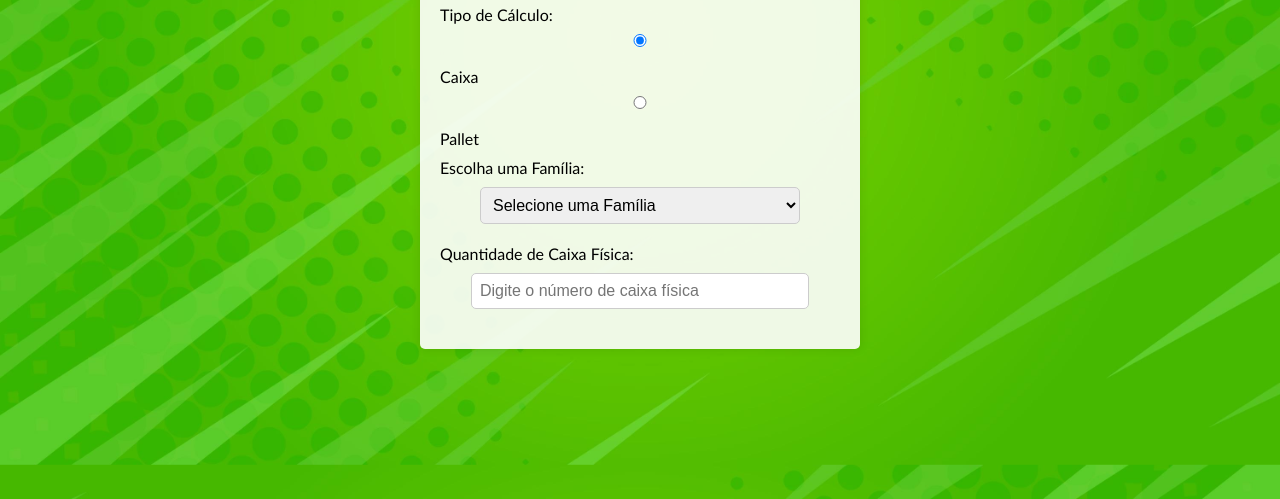
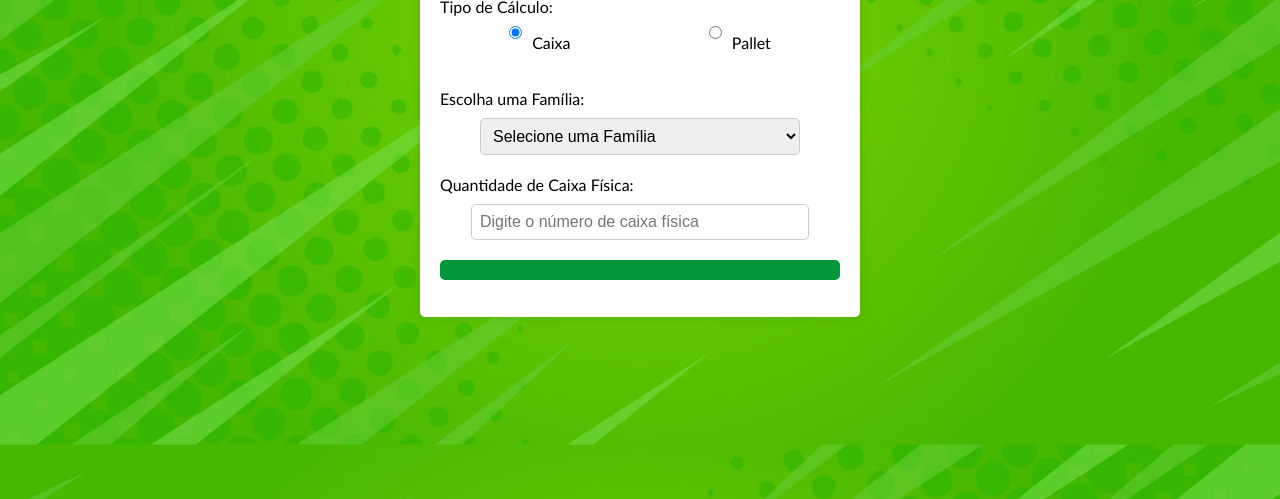
Before and after one commit to guaracampriomix/comercialcalculadora, a plain HTML site: page index.html in a window 1280 px wide. Shown: the part 301-800 px from the top of the page. Drawn offline with Linux system fonts and the light colour scheme.

Commit message:
Update styles.css

```diff
--- a/styles.css
+++ b/styles.css
@@ -1,15 +1,17 @@
 body {
     font-family: Calibri, sans-serif;
+    background-color: #009639;
+    margin: 0;
+    padding: 20px;
     background-image: url(img/bg2.jpg);
     background-size: cover;
     background-position: center;
-    padding: 20px;
 }
 
 .container {
     max-width: 400px;
     margin: auto;
-    background: rgba(255, 255, 255, 0.9);
+    background: #fff;
     padding: 20px;
     border-radius: 5px;
     box-shadow: 0 0 10px rgba(0, 0, 0, 0.1);
@@ -31,6 +33,22 @@ label {
     margin-bottom: 10px;
 }
 
+.tipo-calculo {
+    display: flex;
+    justify-content:space-around;
+    margin-bottom: 20px;
+}
+
+.radio-option {
+    display: flex;
+    align-items: center;
+    gap: 5px;
+}
+
+input[type="radio"] {
+    margin-right: 5px;
+}
+
 input, select {
     width: 80%;
     padding: 8px;
@@ -47,6 +65,10 @@ h3 {
 
 h2 {
     font-size: 20px;
+    background-color: #009639;
+    color: white;
+    padding: 10px;
+    border-radius: 5px;
 }
 
 button {
```
